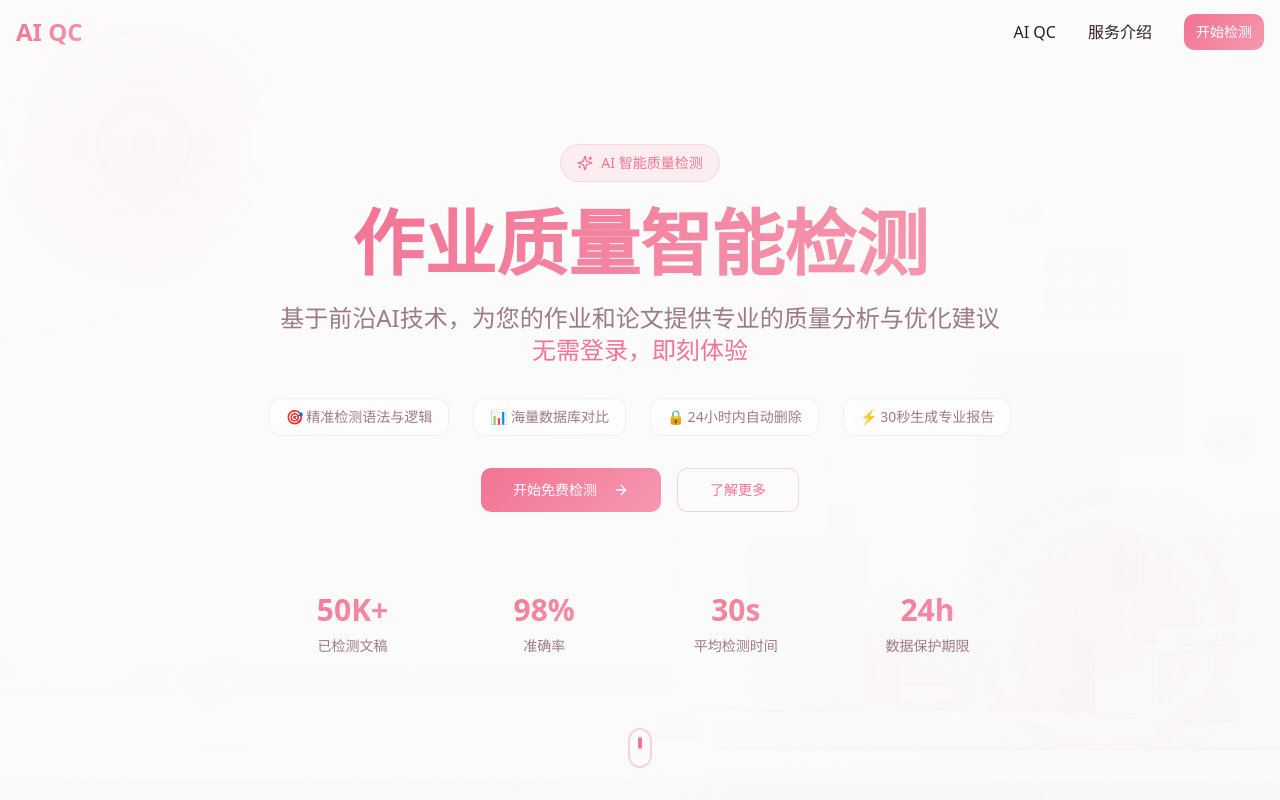
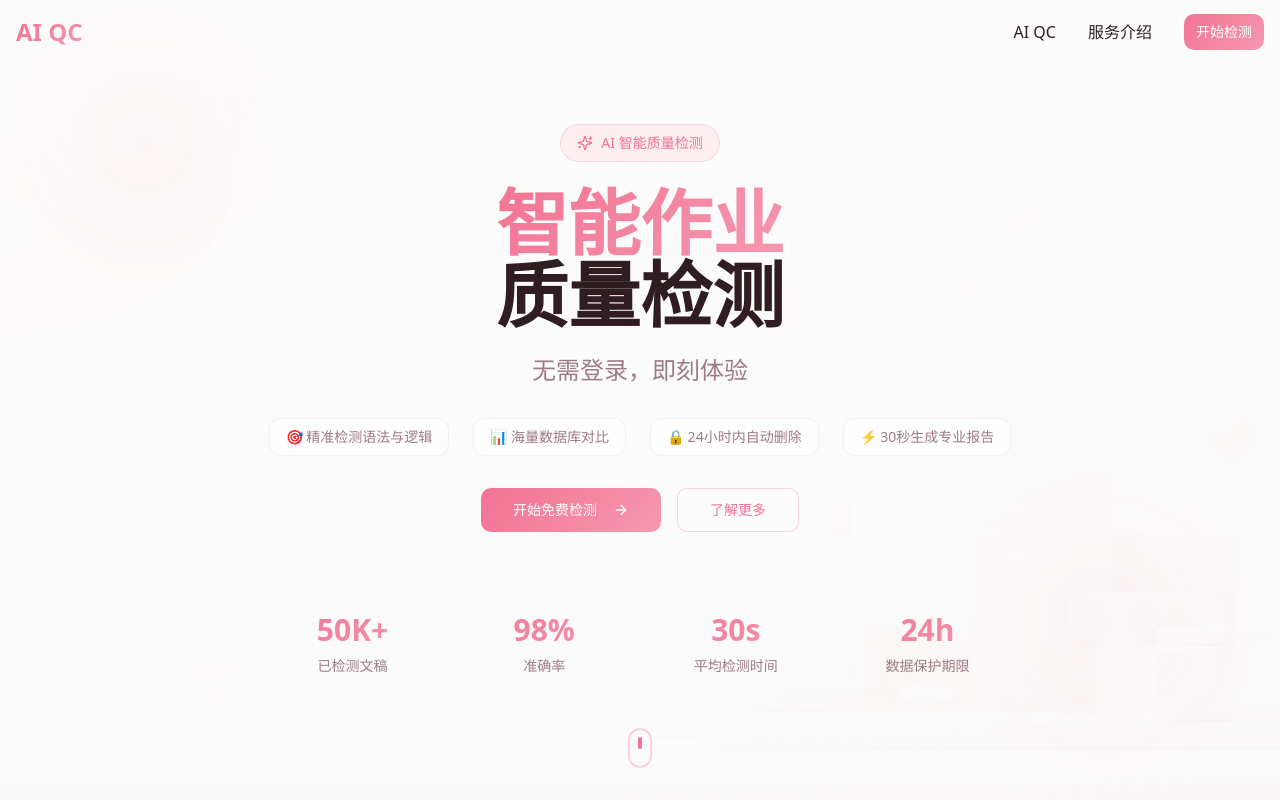
Before and after one commit to rennixue/aiqc, a React (Vite) app: page / in a window 1280 px wide. Shown: the top 800 px of the page. Built offline with nearby package versions, Linux system fonts and the light colour scheme.

Commit message:
Code edited in Lovable Code Editor
Edited UI in Lovable

```diff
--- a/src/components/HeroSection.tsx
+++ b/src/components/HeroSection.tsx
@@ -36,14 +36,14 @@ export const HeroSection: React.FC = () => {
 
             <h1 className="text-5xl md:text-6xl lg:text-7xl font-bold leading-tight">
               <span className="bg-gradient-primary bg-clip-text text-transparent">
-                作业质量智能检测
+                智能作业
               </span>
+              <br />
+              <span className="text-foreground">质量检测</span>
             </h1>
 
             <p className="text-xl md:text-2xl text-muted-foreground max-w-3xl mx-auto leading-relaxed">
-              基于前沿AI技术，为您的作业和论文提供专业的质量分析与优化建议
-              <br />
-              <span className="text-primary font-medium">无需登录，即刻体验</span>
+              无需登录，即刻体验
             </p>
           </div>
 
```
